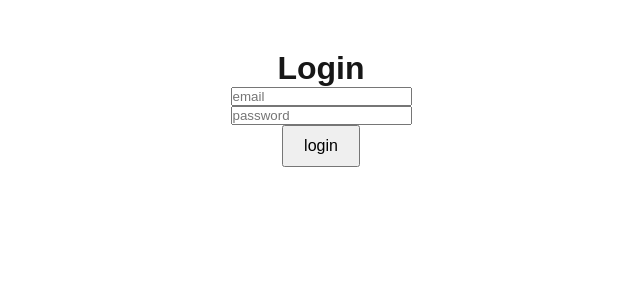
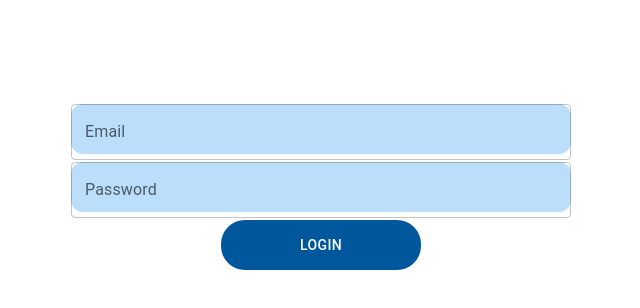
Before and after one commit to ramndiazg/rentcar-app, a Next.js app in the folder frontend/: page /login in a window 1280 px wide. Shown: the top 308 px of the page, without its empty margins (319-959 px from the left). Built offline with nearby package versions, Linux system fonts and the light colour scheme.

Commit message:
styling login page

```diff
--- a/frontend/src/app/components/VehicleForm.js
+++ b/frontend/src/app/components/VehicleForm.js
@@ -172,14 +172,14 @@ const VehicleForm = () => {
         />
         <TextField
           label="Last service date"
-          type="text"
+          type="date"
           variant="outlined"
           onChange={(e) => setLastServiceDate(e.target.value)}
           value={lastServiceDate}
           sx={{ width: 500, height: 50, backgroundColor: "gray" }}
         />
         <TextField
-          label="Image"
+          label="Image Url"
           type="text"
           variant="outlined"
           onChange={(e) => setImageUrl(e.target.value)}
--- a/frontend/src/app/login/page.js
+++ b/frontend/src/app/login/page.js
@@ -2,6 +2,10 @@
 
 import { useState } from "react";
 import { useRouter } from "next/navigation";
+import * as React from "react";
+import Button from "@mui/material/Button";
+import TextField from "@mui/material/TextField";
+import { FormControl, FormLabel } from "@mui/material";
 
 export default function LoginPage() {
   const router = useRouter();
@@ -35,39 +39,33 @@ export default function LoginPage() {
 
   return (
     <div style={{ textAlign: "center", padding: "50px" }}>
-      <h1>Login</h1>
-      {error && <p style={{ color: "red" }}>{error}</p>}
       <form onSubmit={handleSubmit}>
-        <div>
-          <input
+      <FormControl sx={{ alignItems: 'center' }}>
+      <FormLabel sx={{ width: 500, height: 50, color: "white" }}>Login</FormLabel>
+      <TextField
+          label="Email"
           type="email"
-            placeholder="email"
+          variant="outlined"
+          onChange={(e) => setEmail(e.target.value)}
           value={email}
-            onChange={(e) => setEmail(e.target.value)}
-            required
+          sx={{ width: 500, height: 50, backgroundColor: "#bbdefb", borderRadius: 3, marginY: 0.5, marginX: 1}}
         />
-        </div>
-        <div>
-          <input
+          <TextField
+          label="Password"
           type="password"
-            placeholder="password"
+          variant="outlined"
+          onChange={(e) => setPassword(e.target.value)}
           value={password}
-            onChange={(e) => setPassword(e.target.value)}
-            required
+          sx={{ width: 500, height: 50, backgroundColor: "#bbdefb", borderRadius: 3, marginY: 0.5, marginX: 1 }}
         />
-        </div>
-        <div>
-          <button
+        <Button
           type="submit"
-            style={{
-              padding: "10px 20px",
-              fontSize: "16px",
-              cursor: "pointer",
-            }}
+          sx={{ width: 200, height: 50, backgroundColor: "#01579b", color: "white", borderRadius: 6, marginY: 0.5, marginX: 1 }}
         >
-            login
-          </button>
-        </div>
+          Login
+        </Button>
+        {error && <div className="error">{error}</div>}
+        </FormControl>
       </form>
     </div>
   );
```
Lines whose indentation alone changed are shown as unchanged.
